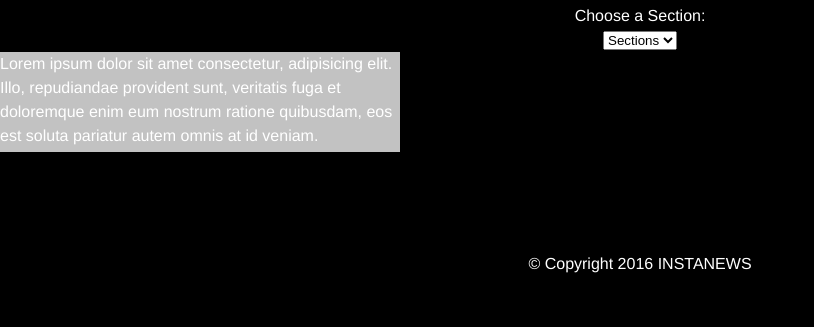
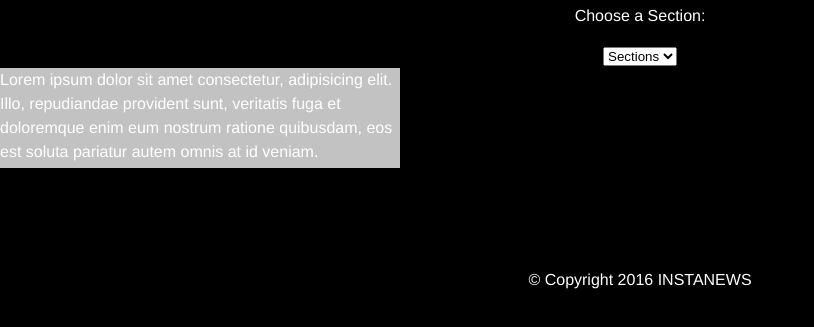
Before and after one commit to fyeung21/Instanews-App, a website: page index.html in a window 1280 px wide. Shown: the part 423-750 px from the top of the page, without its empty margins (0-814 px from the left). Drawn offline with nearby package versions, Linux system fonts and the light colour scheme.

Commit message:
added padding to selection-text

```diff
--- a/css/styles.css
+++ b/css/styles.css
@@ -13,6 +13,10 @@ body {
     margin: 0 auto;
     text-align: center;
     line-height:1.5rem;
+}
+
+.select-text {
+    padding-bottom:1rem;
 }
 
 .logo {
--- a/index.html
+++ b/index.html
@@ -15,9 +15,12 @@
     <header>
         <div class="select-container">
             <img class="logo" src="assets/images/nyt-logo.svg">
+            <div class="select-text">
                 <p>
                     Choose a Section:
                 </p>
+            </div>
+
             <select name="selection" id="selection">
                 <option value="option1" selected>Sections</option>
                 <option value="option2">Animals</option>
@@ -33,8 +36,10 @@
 
             <div class="block-description">
                 <p>
-                Lorem ipsum dolor sit amet consectetur, adipisicing elit. Illo, repudiandae provident sunt, veritatis
-                fuga et doloremque enim eum nostrum ratione quibusdam, eos est soluta pariatur autem omnis at id veniam.
+                    Lorem ipsum dolor sit amet consectetur, adipisicing elit. Illo, repudiandae provident sunt,
+                    veritatis
+                    fuga et doloremque enim eum nostrum ratione quibusdam, eos est soluta pariatur autem omnis at id
+                    veniam.
                 </p>
                 <div></div>
 
```
Lines whose indentation alone changed are shown as unchanged.
